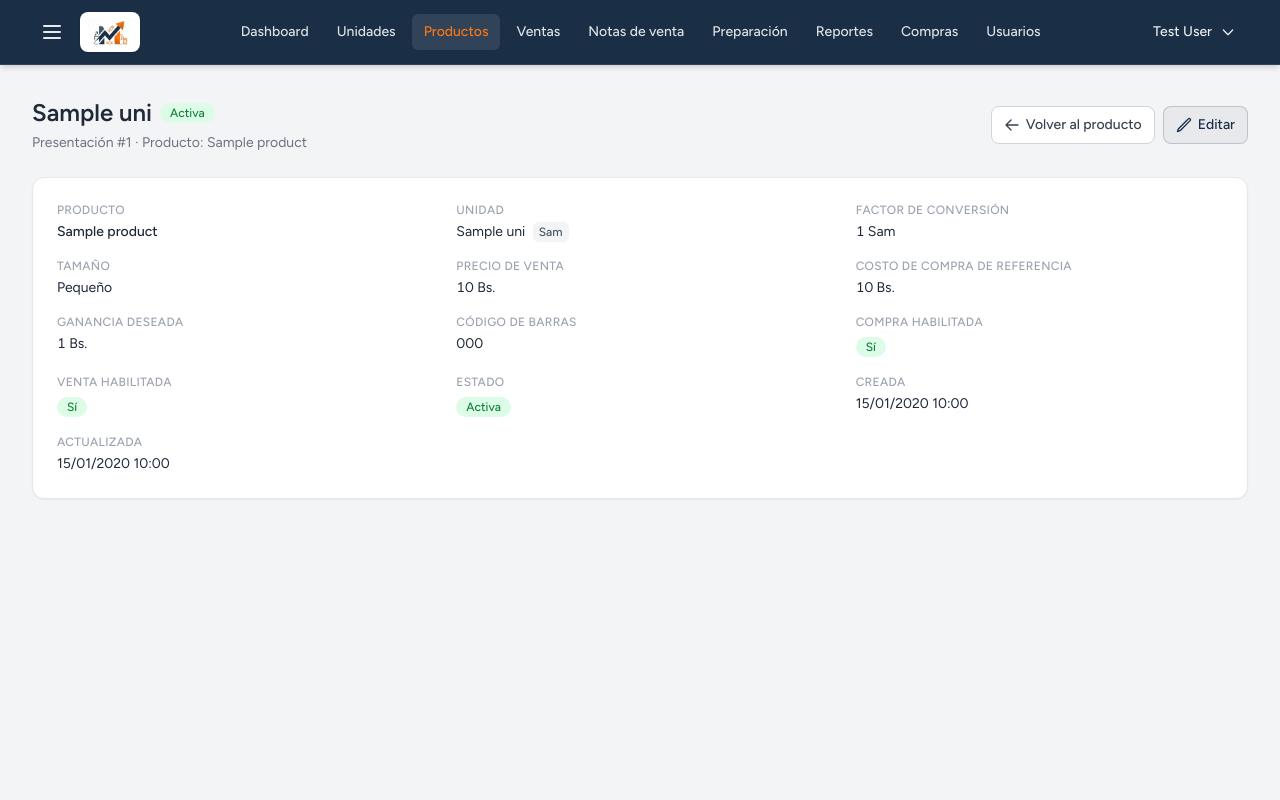
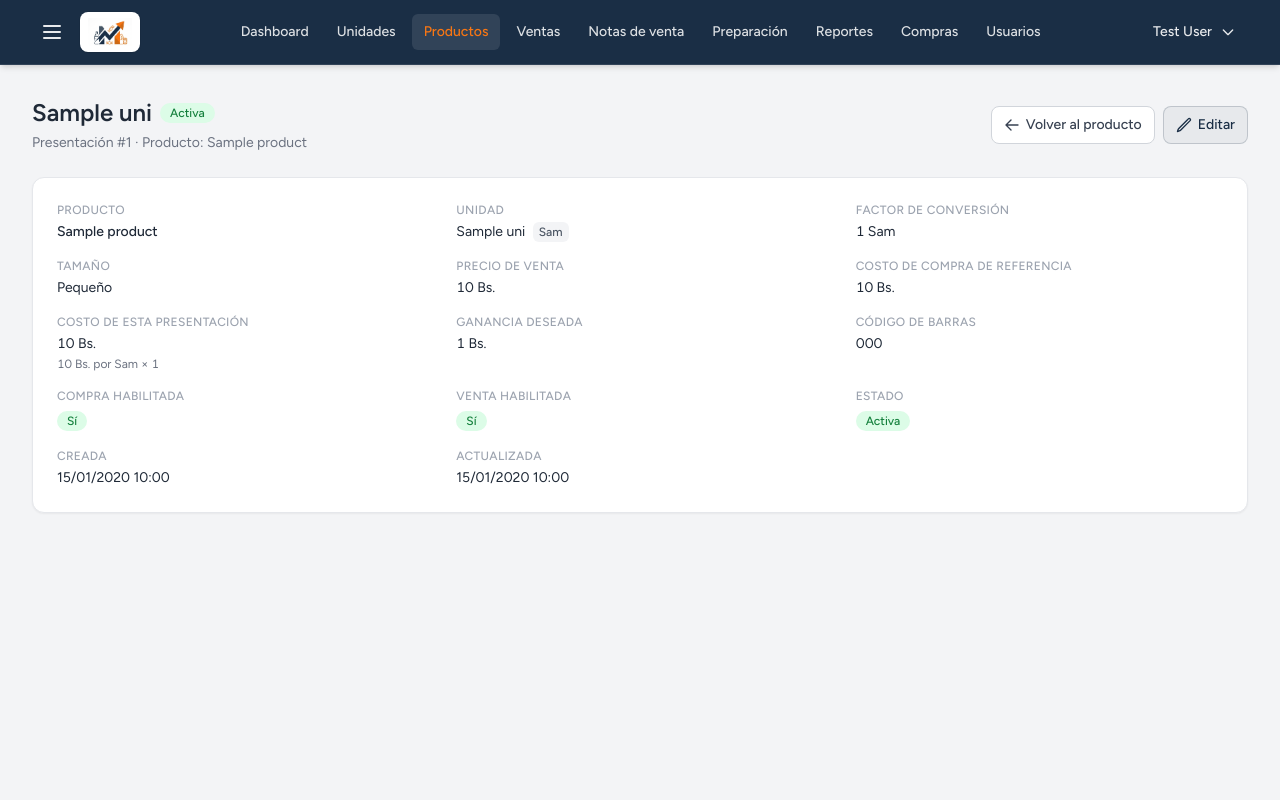
Before and after one commit to ingSaidGS/Maxxi_Laravel, a Laravel app: page /product-presentations/1 in a window 1280 px wide. Run offline with Laravel 12, Linux system fonts and the light colour scheme; a user stored in the database is signed in; data comes from the database, SQL or seed files in the repository; tables that the repository leaves empty hold one stand-in row (values such as "Sample post"); style sheets or scripts are compiled from the project's sources.

Commit message:
Agregando el costo por presentacion

```diff
--- a/app/Http/Controllers/ProductPresentationController.php
+++ b/app/Http/Controllers/ProductPresentationController.php
@@ -45,9 +45,17 @@ class ProductPresentationController extends Controller
      */
     public function show(ProductPresentation $productPresentation): View
     {
-        $productPresentation->load(['product', 'unit']);
+        $productPresentation->load(['product.baseUnit', 'unit']);
 
-        return view('product-presentation.show', ['presentation' => $productPresentation]);
+        // Solo para mostrar el costo de la presentación (no se guarda): se calcula en la vista.
+        $purchaseCostPerBaseUnit = $productPresentation->product
+            ? $this->service->purchaseCostPerBaseUnit($productPresentation->product)
+            : null;
+
+        return view('product-presentation.show', [
+            'presentation' => $productPresentation,
+            'purchaseCostPerBaseUnit' => $purchaseCostPerBaseUnit,
+        ]);
     }
 
     /**
--- a/resources/views/product-presentation/show.blade.php
+++ b/resources/views/product-presentation/show.blade.php
@@ -17,6 +17,13 @@
     };
 
     $baseUnitSymbol = $presentation->product?->baseUnit?->symbol;
+
+    // Costo de esta presentación = costo por unidad mínima × factor de conversión.
+    // Es solo visual: se calcula al mostrar porque varía con cada compra.
+    $conversionFactor = (int) $presentation->conversion_factor;
+    $presentationCost = $purchaseCostPerBaseUnit !== null && $conversionFactor > 0
+        ? $purchaseCostPerBaseUnit * $conversionFactor
+        : null;
 @endphp
 
 <x-layouts.sistema title="Presentación #{{ $presentation->id }}">
@@ -127,6 +134,21 @@
             </div>
 
             <div>
+                <dt class="mt-0 text-xs font-medium uppercase tracking-wide text-gray-400">Costo de esta presentación</dt>
+                <dd class="mt-1 text-sm tabular-nums text-gray-800">
+                    @if ($presentationCost !== null)
+                        {{ $formatAmount($presentationCost) }} Bs.
+                        <span class="mt-0.5 block text-xs text-gray-500">
+                            {{ $formatAmount($purchaseCostPerBaseUnit) }} Bs. por {{ $baseUnitSymbol ?? 'unidad mínima' }} × {{ $conversionFactor }}
+                        </span>
+                    @else
+                        <span class="text-gray-400">—</span>
+                        <span class="mt-0.5 block text-xs text-gray-400">Requiere una presentación de compra activa</span>
+                    @endif
+                </dd>
+            </div>
+
+            <div>
                 <dt class="mt-0 text-xs font-medium uppercase tracking-wide text-gray-400">Ganancia deseada</dt>
                 <dd class="mt-1 text-sm tabular-nums text-gray-800">{{ $presentation->desired_profit !== null ? $formatAmount($presentation->desired_profit).' Bs.' : '—' }}</dd>
             </div>
```
